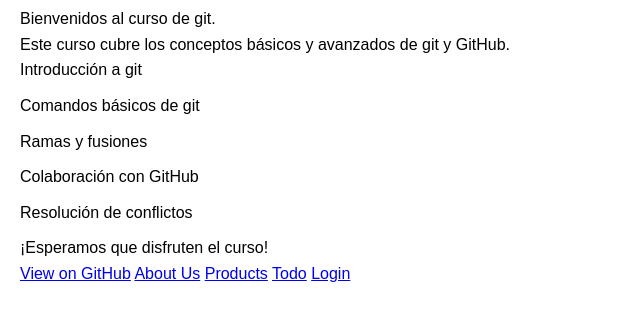
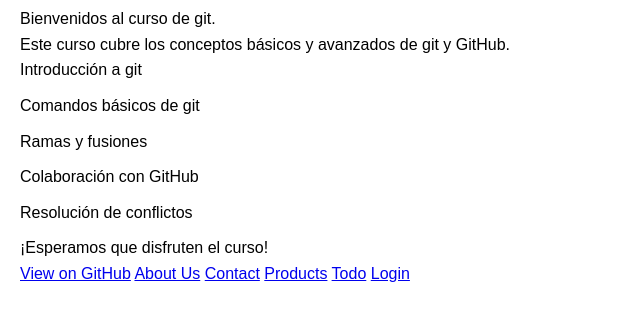
Before and after one commit to alce65/indra-13-10-demo-01, a plain HTML site: page web/index.html in a window 1280 px wide. Shown: the part 65-386 px from the top of the page, without its empty margins (0-640 px from the left). Drawn offline with Linux system fonts and the light colour scheme.

Commit message:
Add link to contact in Home paget

```diff
--- a/web/index.html
+++ b/web/index.html
@@ -24,6 +24,7 @@
 
     <!-- Links a la pages -->
     <a href="about/index.html">About Us</a>
+    <a href="about/contact/contact.html">Contact</a>
     <a href="products/index.html">Products</a>
     <a href="todo/index.html">Todo</a>
 
```
